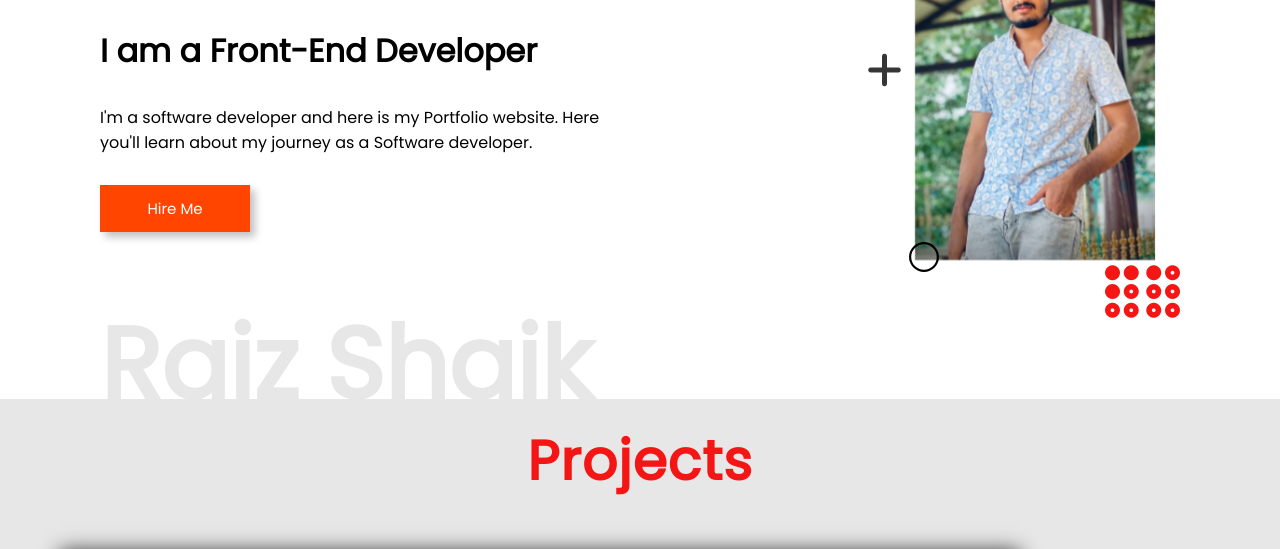
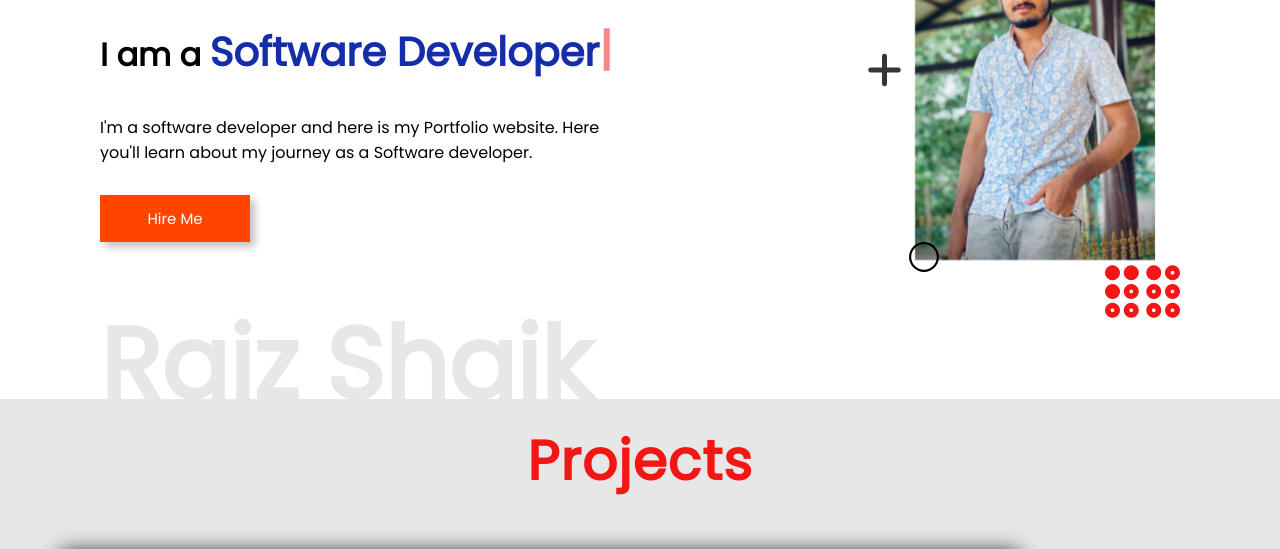
Before and after one commit to ShaikRaees/Portfolio-Website, a plain HTML site: page index.html in a window 1280 px wide. Shown: the part 251-800 px from the top of the page. Drawn offline with nearby package versions, Linux system fonts and the light colour scheme.

Commit message:
second commit

```diff
--- a/index.html
+++ b/index.html
@@ -40,7 +40,7 @@
                 <div class="hero-left">
                     <div class="user-name">Raiz Shaik</div>
                     <h1 class="hero-heading desc">Hi! Iam Raiz Shaik</h1>
-                    <h1 class="hero-heading">I am a Front-End Developer</h1>
+                    <h1 class="hero-heading">I am a <span id="auto-type"></span></h1>
                     <p class="hero-text">I'm a software developer and here is my Portfolio website. Here you'll learn about my journey as a Software developer.</p>
                     <button class="btn btn-pink">Hire Me</button>
                 </div>
@@ -165,7 +165,7 @@
         <div class="skills-container"  id="skills">
             <div class="skills-position">Skills</div>
             <div class="skills-left">
-                <h1 class="m-heading"><span>M</span>e and<br>My Tech Stack</h1>
+                <h1 class="m-heading"><span id="head-span">M</span>e and<br>My Tech Stack</h1>
                 <p>Hi Everyone My name is Shaik Raiz Basha I am a Full Stack Web Developer I am currently a Fresher and I am looking for Job. Now currently Iam upskilling in ReactJs. Iam good at making beautiful UI websites.<br><br>
                     I have a strong Foundation in Front-End web development and iam ready to learn new and updated Technologies. Iam a self motivated and Dedicated person.<br><br>
                     My Relevant skills are HTML, CSS, Javascript, Bootstrap, Git, Github, Java, C/C++, ReactJs.</p>
@@ -228,6 +228,16 @@
 
         </footer>
     </div>
+<script src="https://unpkg.com/typed.js@2.0.16/dist/typed.umd.js"></script>
 
+<script>
+    var typed = new Typed("#auto-type" , {
+        strings: ["Front-End Developer" , "Software Developer"],
+        typespeed : 150,
+        backspeed: 150,
+        loop: true,
+        loopCount: Infinity
+    })
+</script>
 </body>
 </html>
--- a/style.css
+++ b/style.css
@@ -116,6 +116,15 @@ a:hover {
     margin-left: 40px;
     padding: 20px;
     position: relative;
+}
+
+#auto-type {
+    color: #152da8;
+    font-size: 40px;
+}
+span {
+    color: var(--bgOrange);
+    font-size: 45px;
 }
 
 .user-name {
@@ -577,7 +586,7 @@ a:hover {
     position: relative;
  }
 
- span {
+ #head-span {
     color: var(--bgOrange);
     font-size: 60px;
  }
```
